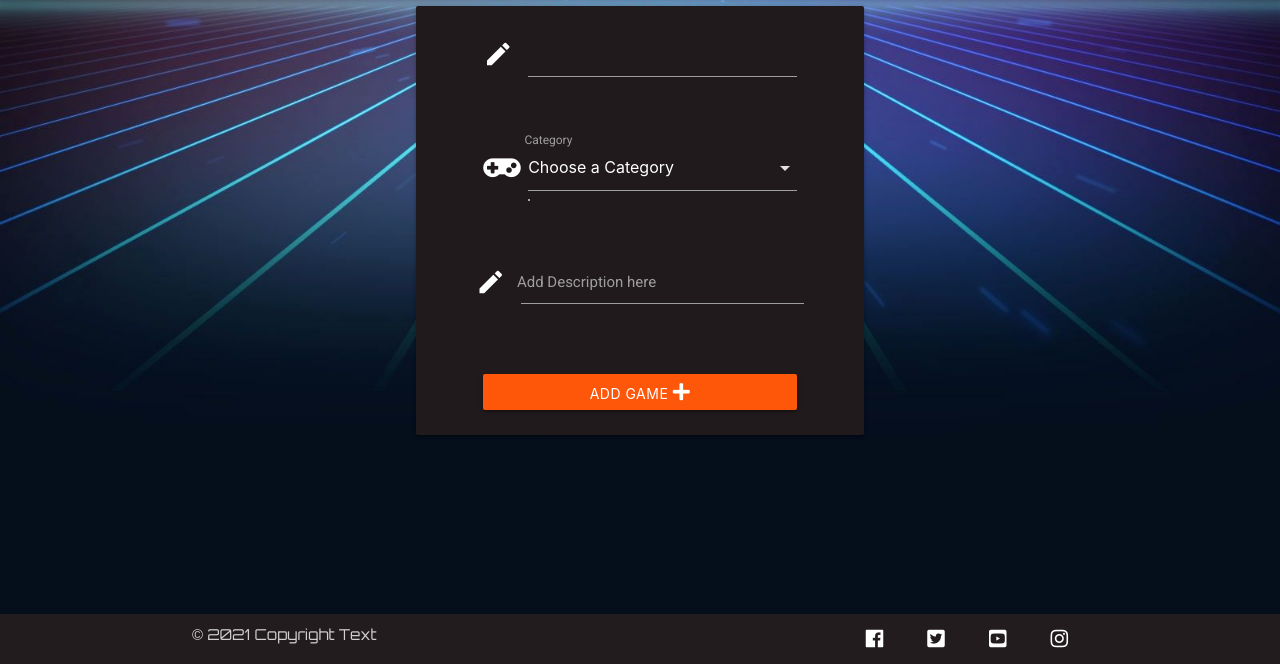
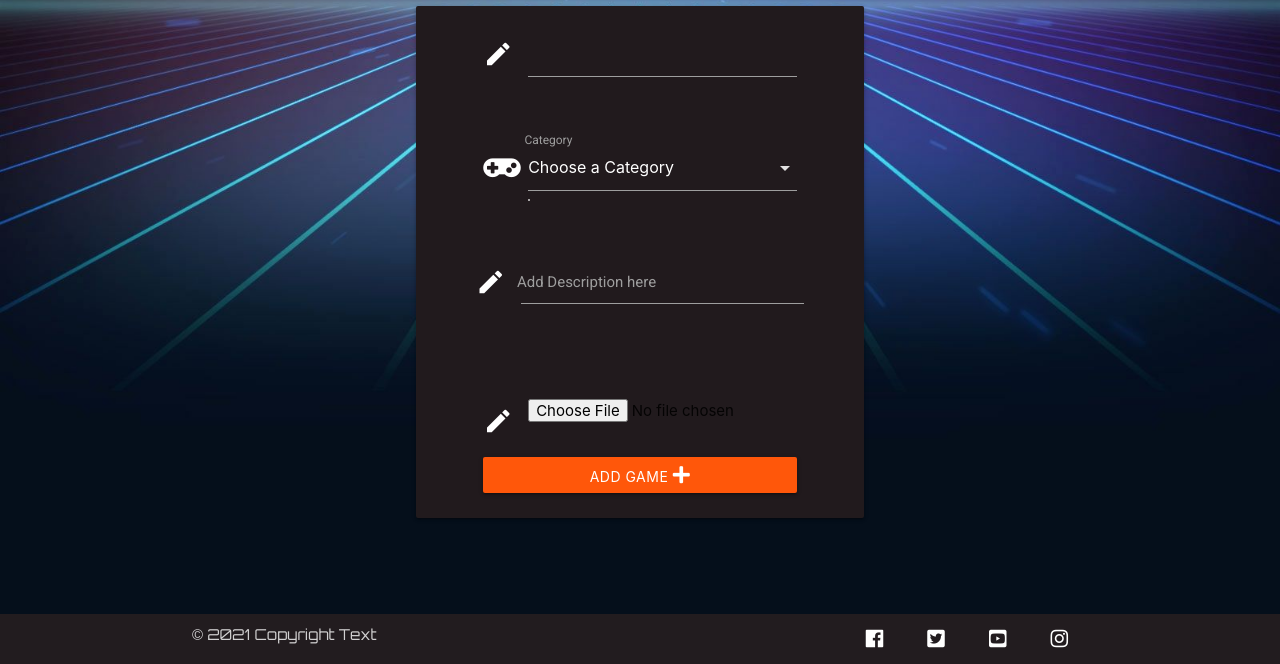
Before and after one commit to KevAndrews/Milestone_Project_3, a Flask app: page /add_game in a window 1280 px wide. Shown: the part 136-800 px from the top of the page. Run offline with Flask 2, Linux system fonts and the light colour scheme; data that the repository does not hold is empty; some libraries are stand-ins or nearby versions.

Commit message:
Update to index, add and edit game html to allow image upload

```diff
--- a/app.py
+++ b/app.py
@@ -1,4 +1,5 @@
 import os
+import base64
 from flask import (
     Flask, flash, render_template,
     redirect, request, session, url_for)
@@ -182,7 +183,9 @@ def delete_review(review_id):
 def add_game():
     if request.method == "POST":
         game = mongo.db.games.find_one({"name": request.form.get("name")})
-
+        file = request.files['img_link']
+        rv = base64.b64encode(file.read())
+        rv = rv.decode('ascii')
         if game is not None:
             flash("Game Already Exists")
         else:
@@ -190,7 +193,7 @@ def add_game():
                 "name": request.form.get("name"),
                 "description": request.form.get("description"),
                 "category_name": request.form.get("category_name"),
-                "img_link": request.form.get("img_link"),
+                "img_link": rv,
                 "created_date": datetime.today().strftime('%d-%m-%Y'),
                 "updated_date": datetime.today().strftime('%d-%m-%Y'),
                 "created_by": session["user"]
@@ -212,16 +215,14 @@ def edit_game(game_id):
     game = mongo.db.games.find_one({"_id": ObjectId(game_id)})
 
     if request.method == "POST":
-        img_link = request.form.get("img_link")
-
-        if len(img_link) < 1:
-            img_link = game["img_link"]
-
+        file = request.files['img_link']
+        rv = base64.b64encode(file.read())
+        rv = rv.decode('ascii')
         submit = {
             "name": game['name'],
             "description": request.form.get("description"),
             "category_name": request.form.get("category_name"),
-            "img_link": img_link,
+            "img_link": rv,
             "created_date": game['created_date'],
             "updated_date": datetime.today().strftime('%d-%m-%Y'),
             "created_by": session["user"]
--- a/templates/add_game.html
+++ b/templates/add_game.html
@@ -4,7 +4,7 @@
     <h3 class="center-align underline">Add Game</h3>
 
     <div class="row">
-        <form class="col s12 m6 offset-m3" method="POST" action="{{ url_for('add_game') }}">
+        <form class="col s12 m6 offset-m3" method="POST" enctype="multipart/form-data" action="{{ url_for('add_game') }}">
             <div class="card">
                 <!-- Write a Name -->
                 <div class="row">
@@ -36,7 +36,13 @@
                         </div>
                     </div>
                 </div>
-
+                <!-- Add an image -->
+                <div class="row">
+                    <div class="input-field col s8 m8 offset-s2 offset-m2">
+                        <i class="material-icons prefix white-text">mode_edit</i>
+                        <input type="file" name="img_link" />
+                    </div>
+                </div>
                 <!-- Add Game -->
                 <div class="row">
                     <button type="submit" class="col s8 m8 offset-s2 offset-m2 btn text-shadow">
--- a/templates/edit_game.html
+++ b/templates/edit_game.html
@@ -4,7 +4,7 @@
   <h3 class="center-align underline">Edit Game Information for <br>{{ game.name }}</h3>
 
   <div class="row">
-    <form class="col s12 m6 offset-m3" method="POST" action="{{ url_for('edit_game', game_id=game._id) }}">
+    <form class="col s12 m6 offset-m3" method="POST" enctype="multipart/form-data" action="{{ url_for('edit_game', game_id=game._id) }}">
       <div class="card">
         <!-- Update Category -->
         <div class="row">
@@ -36,7 +36,7 @@
         <div class="row">
           <div class="input-field col s8 m8 offset-s2 offset-m2">
             <i class="material-icons prefix white-text">mode_edit</i>
-            <input id="img_link" name="img_link">
+            <input type="file" id="img_link" name="img_link" />
           </div>
         </div>
         <!-- Update Game -->
```
Also changed, not shown: templates/index.html (+1 -1 lines).
